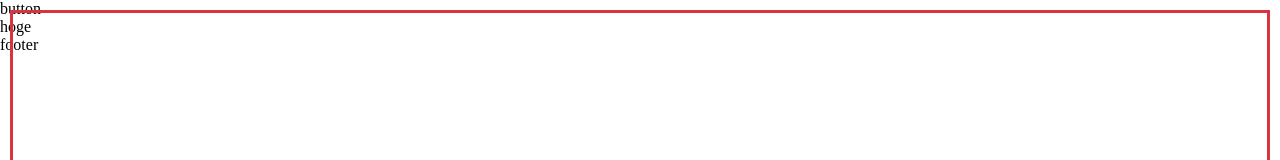
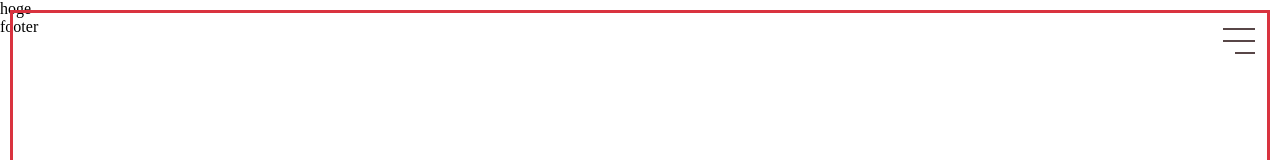
Before and after one commit to nkjmsss/portfolio, a Nuxt app in the folder src/: page / in a window 1280 px wide. Shown: the top 160 px of the page. Built offline with nearby package versions, Linux system fonts and the light colour scheme.

Commit message:
add: hamberger button animation

```diff
--- a/src/components/header/button.vue
+++ b/src/components/header/button.vue
@@ -1,9 +1,93 @@
 <template lang="pug">
-  div.hamberger button
+  .hamberger(
+    :class="{'hamberger--open': isOpen}"
+    @click="emitHambergerClick"
+  )
+    span.hamberger__line
 </template>
 
 <script>
 export default {
   name: 'Hamberger',
+  props: {
+    isOpen: {
+      type: Boolean,
+      required: true,
+    },
+  },
+  methods: {
+    emitHambergerClick() {
+      this.$emit('hambergerClick')
+    },
+  },
 }
 </script>
+
+<style lang="scss" scoped>
+$size: 32px;
+$vertical-padding: 8px;
+
+.hamberger {
+  position: absolute;
+  top: $margin * 2.5;
+  right: $margin * 2.5;
+  width: $size;
+  height: $size;
+  cursor: pointer;
+  z-index: 10000;
+
+  &::before,
+  &::after {
+    content: '';
+    display: block;
+  }
+
+  &::before,
+  &__line,
+  &::after {
+    width: $size;
+    height: 2px;
+    background-color: $black;
+    position: absolute;
+    right: 0;
+    transform: translateY(-50%);
+    transition: ease-out 0.3s;
+    opacity: 1;
+  }
+
+  &::before {
+    top: $vertical-padding / 2;
+  }
+
+  &__line {
+    top: $size / 2;
+  }
+
+  &::after {
+    top: $size - $vertical-padding / 2;
+    width: $size / 1.618;
+  }
+
+  // menu open
+  &--open {
+    &::before {
+      transform: translateY(-50%) rotate(45deg);
+    }
+
+    &::after {
+      transform: translateY(-50%) rotate(-45deg);
+      width: $size;
+    }
+
+    &::before,
+    &::after {
+      top: $size / 2;
+    }
+  }
+
+  &--open &__line {
+    transform: translate(200%, -50%);
+    opacity: 0;
+  }
+}
+</style>
--- a/src/components/header/index.vue
+++ b/src/components/header/index.vue
@@ -1,6 +1,9 @@
 <template lang="pug">
   header
-    v-hamberger
+    v-hamberger(
+      :isOpen="menuOpen"
+      @hambergerClick="toggleOpen"
+    )
 </template>
 
 <script>
@@ -8,8 +11,21 @@ import vHamberger from './button'
 
 export default {
   name: 'VHeader',
+
   components: {
     vHamberger,
   },
+
+  data: () => ({
+    menuOpen: false,
+  }),
+
+  methods: {
+    toggleOpen() {
+      this.menuOpen = !this.menuOpen
+    },
+  },
 }
 </script>
+
+<style lang="scss" scoped></style>
```
